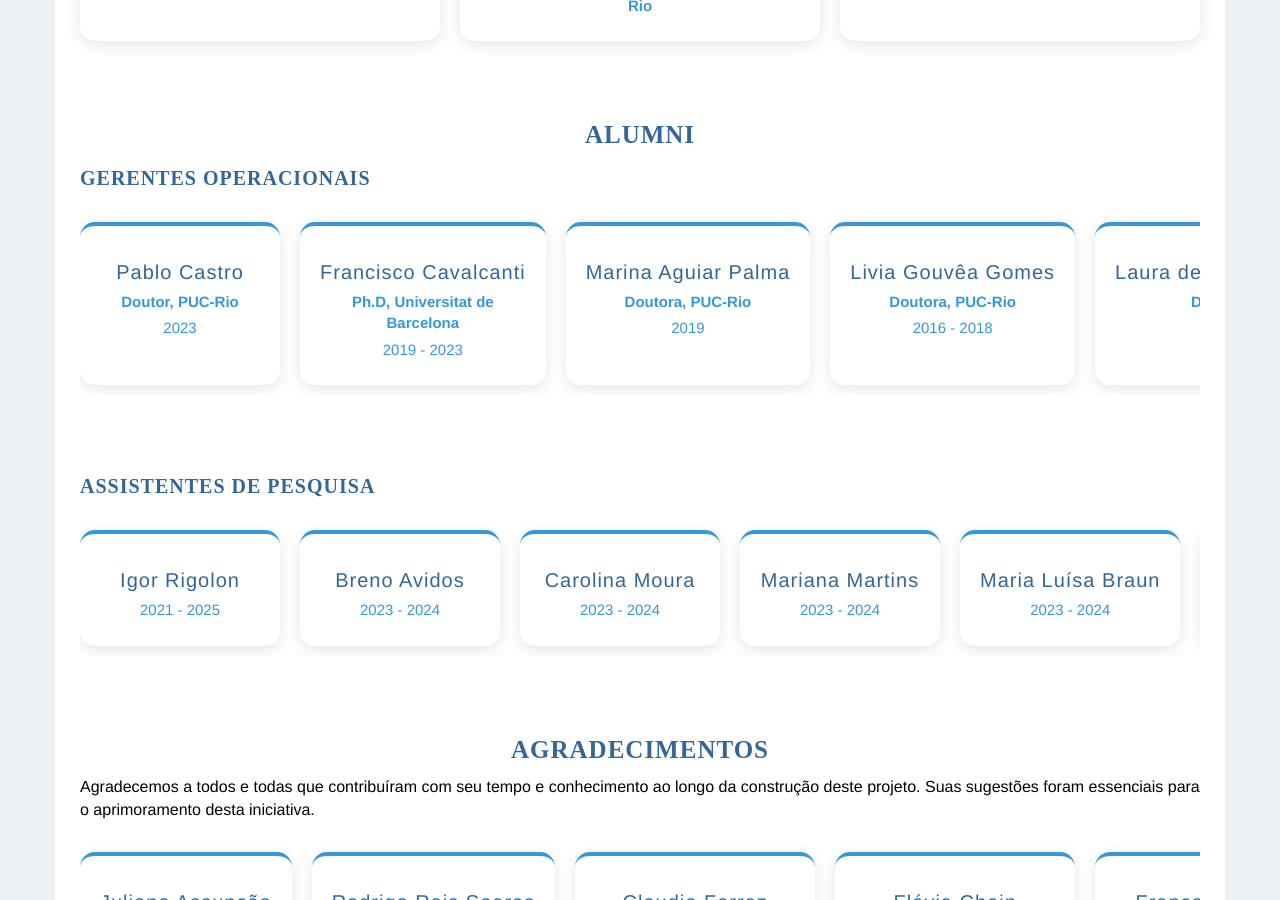
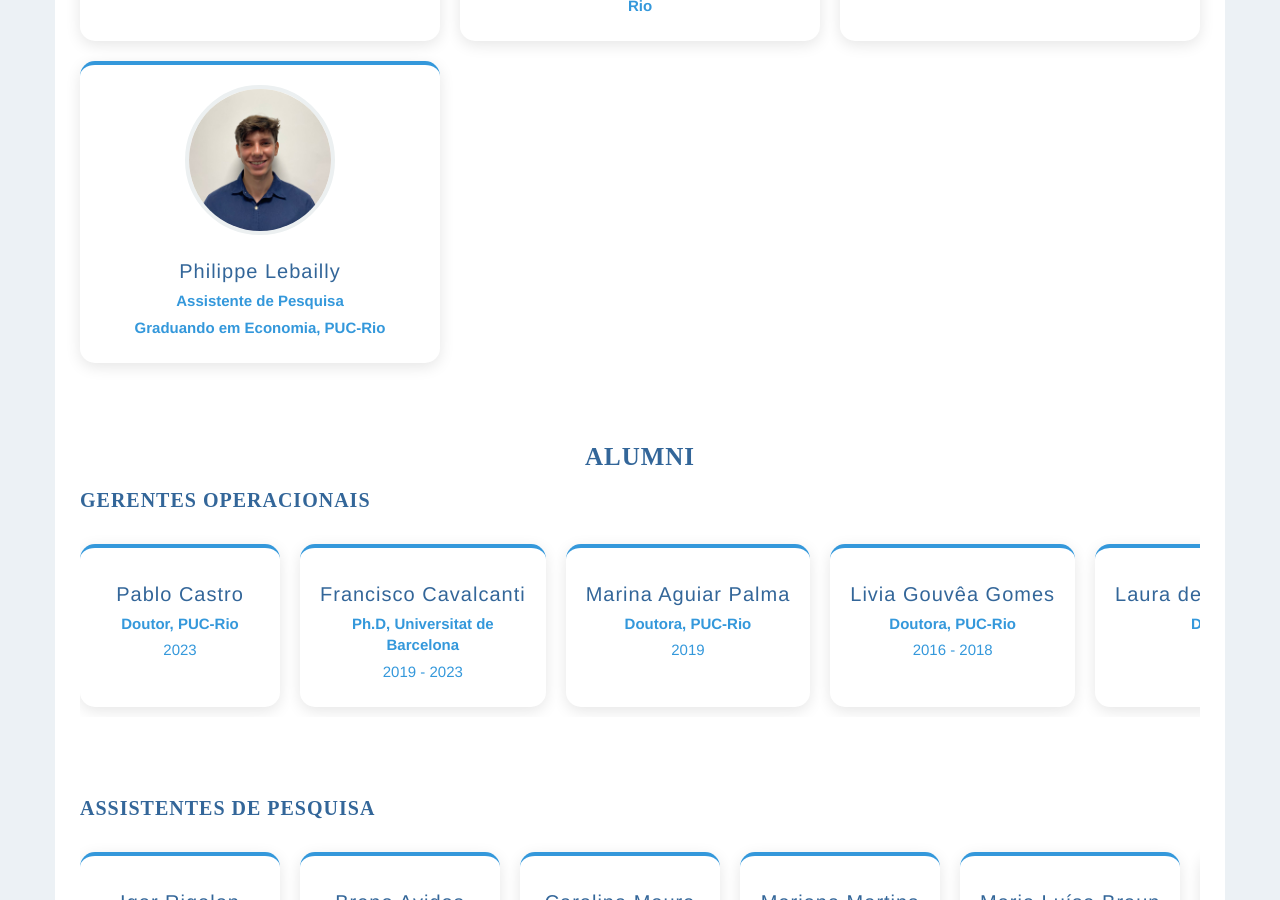
Before and after one commit to datazoompuc/datazoompuc.github.io, a Jekyll site: the page built from pt/equipe.md, in a window 1280 px wide and 900 px high, scrolled down 1188 px. Built offline with Jekyll 4.4.1, drawn with Linux system fonts in a browser that asks for light colours; nearby versions of some CDN libraries; some web fonts are replaced.

Commit message:
philippe na equipe

```diff
--- a/_data/equipe.yml
+++ b/_data/equipe.yml
@@ -61,6 +61,15 @@ pt:
     inicio: "2025"
     photo: "/assets/img/team/vanndher.jpg"
     site: "https://www.linkedin.com/in/vanndher-am%C3%B3s-08b500247/"
+
+
+  - nome: "Philippe Lebailly"
+    cargo: "Assistente de Pesquisa"
+    formacao: "Graduando em Economia, PUC-Rio"
+    inicio: "2025"
+    photo: "/assets/img/team/philippe.jpg"
+    site: "http://www.linkedin.com/in/philippe-bernardes-lebailly-976452263"
+
 en:
   - nome: "Gustavo Gonzaga"
     cargo: "General Coordinator"
@@ -124,3 +133,10 @@ en:
     inicio: "2025"
     photo: "/assets/img/team/vanndher.jpg"
     site: "https://www.linkedin.com/in/vanndher-am%C3%B3s-08b500247/"
+
+  - nome: "Philippe Lebailly"
+    cargo: "Research Assistant"
+    formacao: "Economics Undergraduate, PUC-Rio"
+    inicio: "2025"
+    photo: "/assets/img/team/philippe.jpg"
+    site: "http://www.linkedin.com/in/philippe-bernardes-lebailly-976452263"
```
